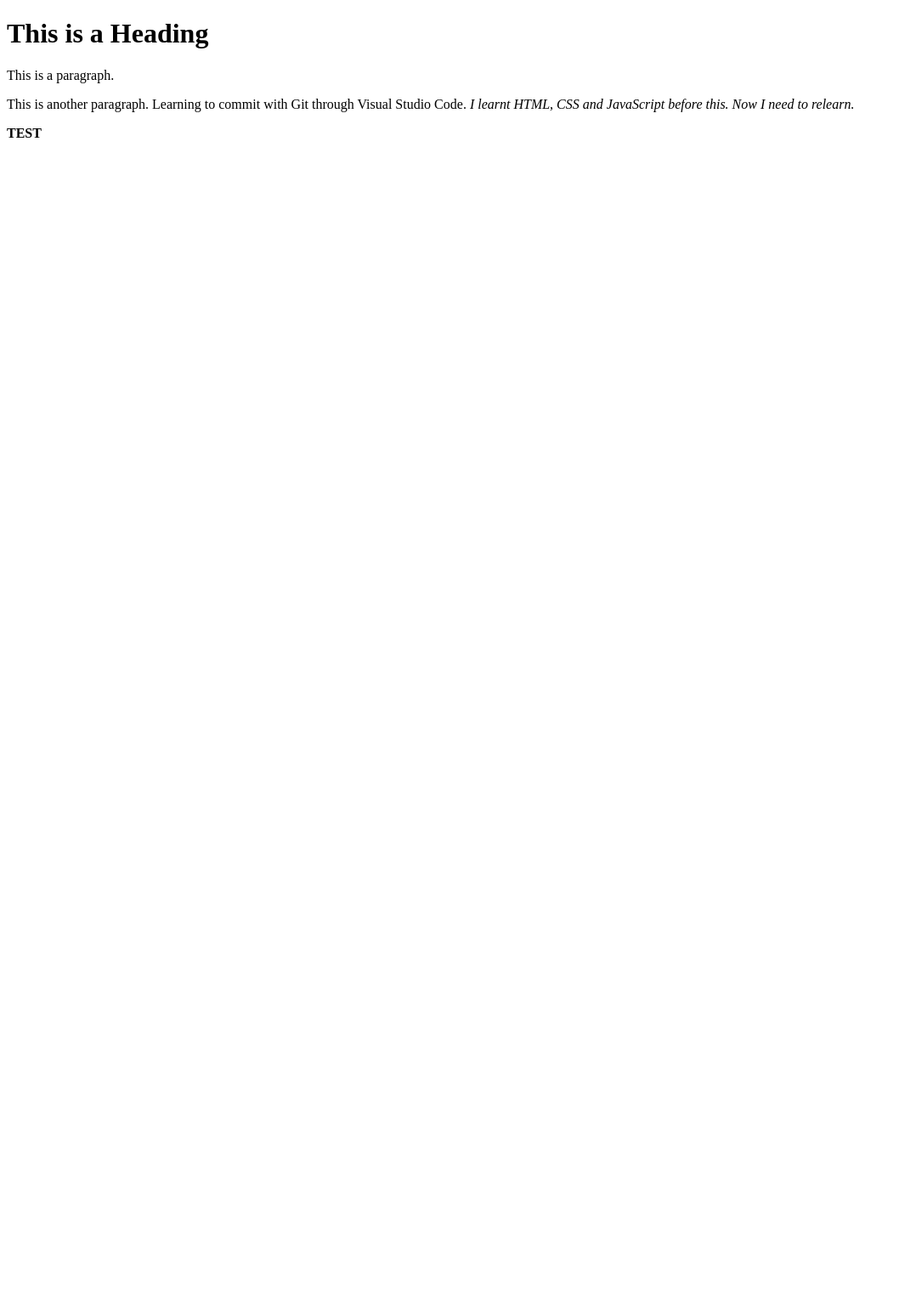
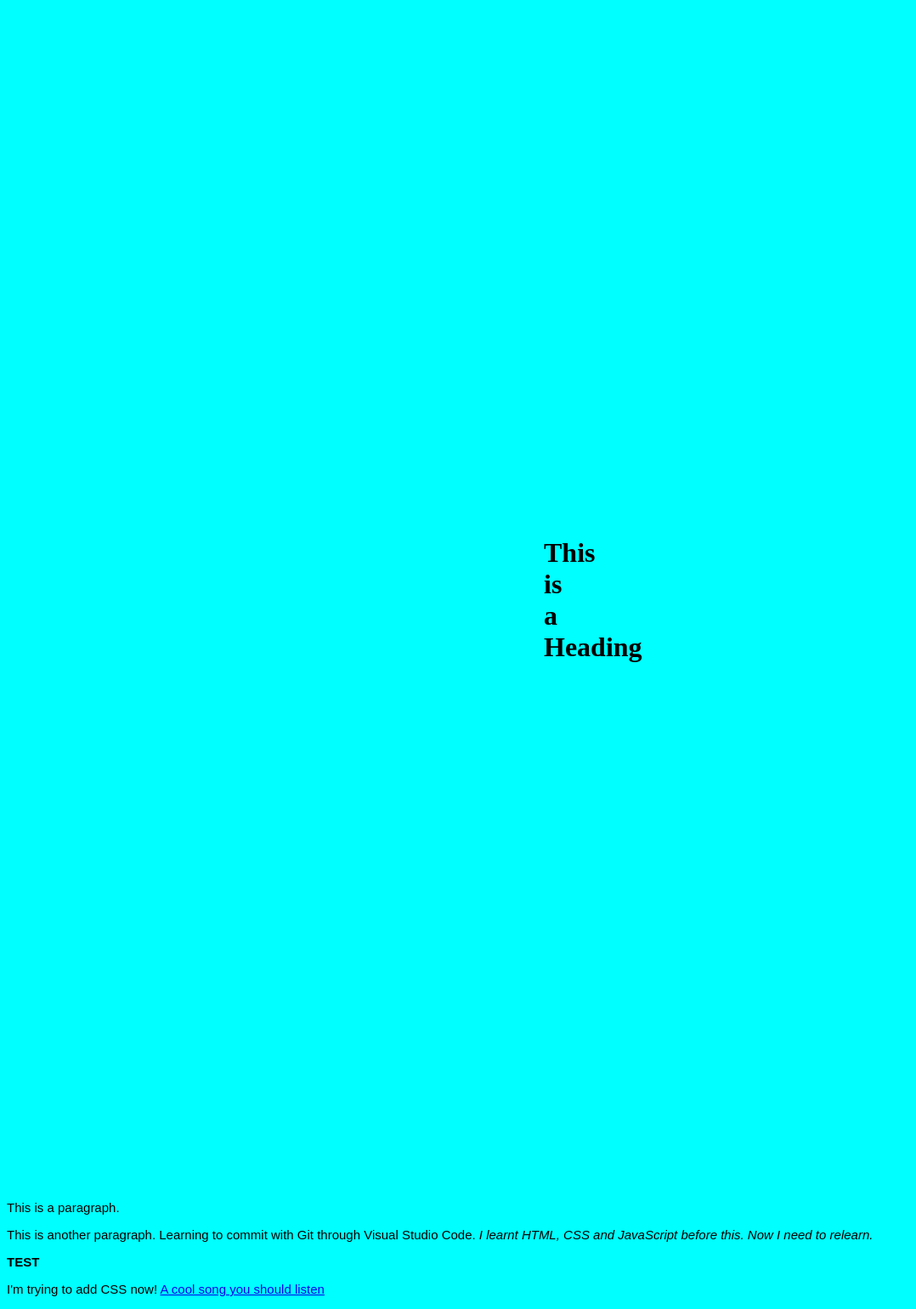
Before and after one commit to Diamond4luck/diamond4luck.github.io, a plain HTML site: page index.html in a window 1280 px wide. Shown: the whole page at 85% size, without its empty margins (0-1078 px from the left). Before the commit the page ends 800 px from the top, so only its background shows below. Drawn offline with Linux system fonts and the light colour scheme.

Commit message:
Adding CSS

```diff
--- a/index.html
+++ b/index.html
@@ -2,6 +2,7 @@
 <html lang = "en">
 <head>
     <title>Page Title</title>
+    <link rel="stylesheet" href="style.css">
 </head>
 <body>
 
@@ -12,6 +13,8 @@
     </p>
 
     <p><b>TEST</b></p>
+    <p id="one">I'm trying to add CSS now!</p2>
+    <a href = "https://youtu.be/Pk7hMhQNbBA">A cool song you should listen</a>
 
 </body>
 </html>
--- /dev/null
+++ b/style.css
@@ -0,0 +1,22 @@
+body
+{
+    background-color: aqua;
+}
+
+h1
+{
+    color:black;
+    text-align: center;
+    margin: 50%;
+}
+
+p
+{
+    font-family: Arial, Helvetica, sans-serif;
+    font-size: 15px;
+}
+
+#one
+{
+    font-size: 25;
+}
```
